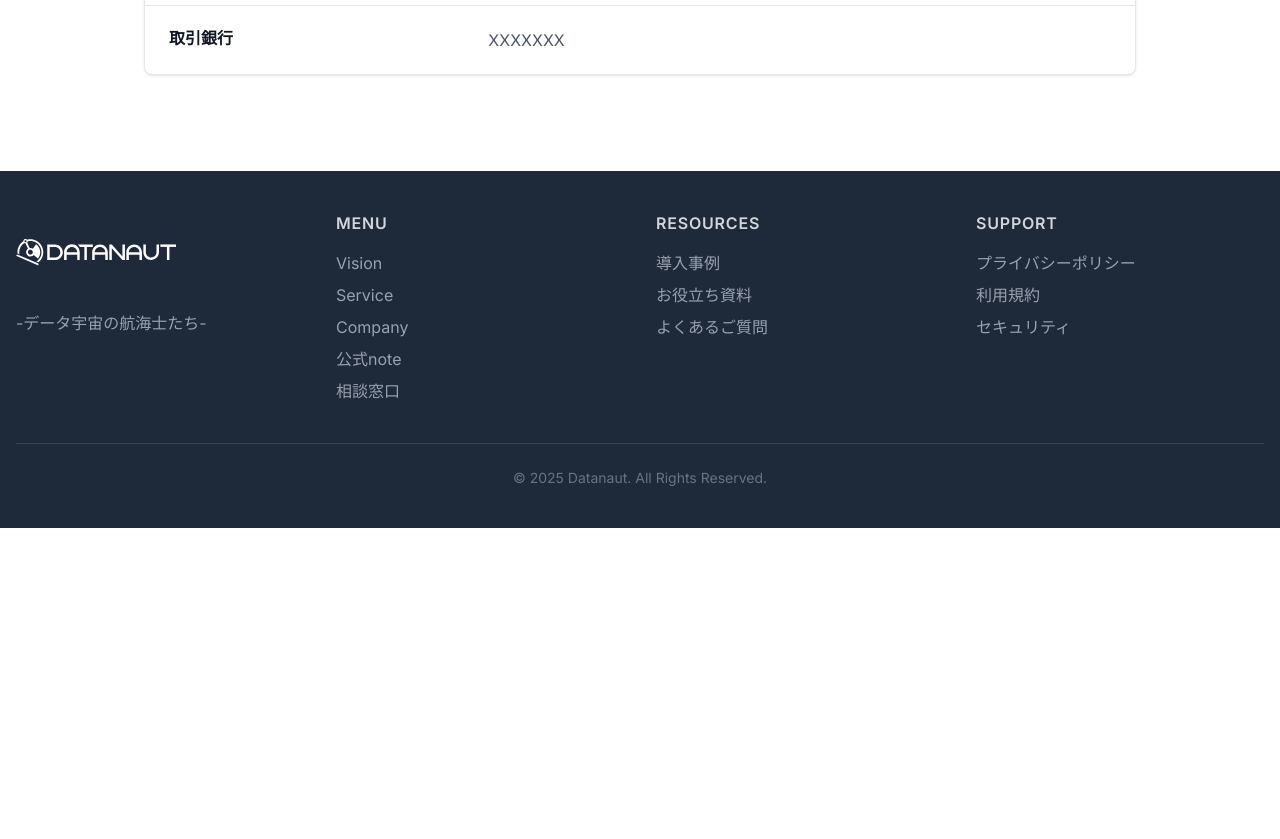
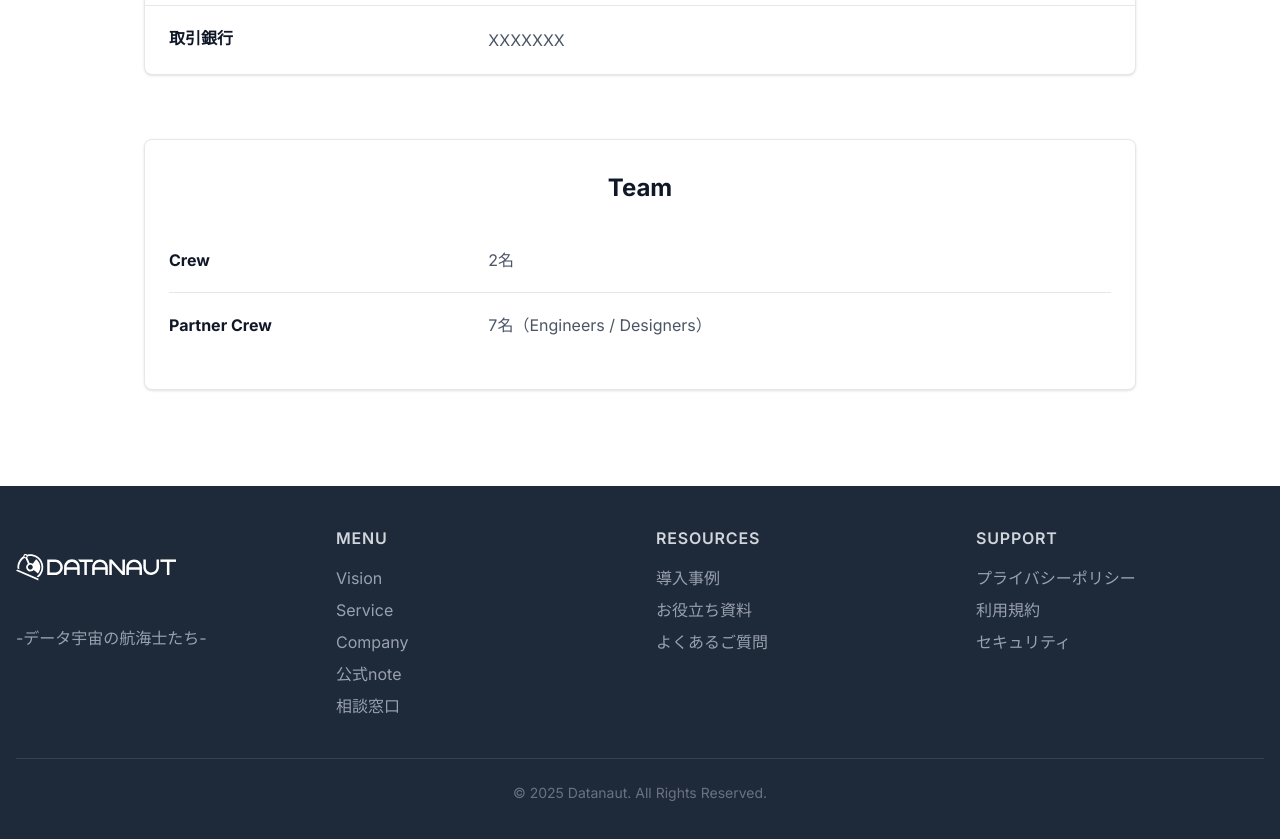
Before and after one commit to Datanaut-jp/ddp-website, a Next.js app: page /company in a window 1280 px wide. Shown: the part 2300-3139 px from the top of the page. Before the commit the page ends 2828 px from the top, so only its background shows below. Built offline with nearby package versions, Linux system fonts and the light colour scheme.

Commit message:
fix(company): 会社概要にTeam情報を追加

```diff
--- a/src/app/company/page.tsx
+++ b/src/app/company/page.tsx
@@ -60,6 +60,45 @@ const ProfileTable = () => {
   )
 }
 
+//
+// ▼▼▼ Team Section 追記部分 ▼▼▼
+//
+const TeamSection = () => {
+  const teamItems = [
+    { label: 'Crew', value: '2名' },
+    { label: 'Partner Crew', value: '7名（Engineers / Designers）' },
+  ]
+
+  return (
+    <div className="mt-16 rounded-lg border border-gray-200 bg-white shadow-sm">
+      <div className="px-6 py-8">
+        <h3 className="text-xl font-bold text-gray-900 sm:text-2xl text-center">
+          Team
+        </h3>
+
+        <div className="mt-6 divide-y divide-gray-200">
+          {teamItems.map((item) => (
+            <div
+              className="py-5 sm:grid sm:grid-cols-3 sm:gap-4"
+              key={item.label}
+            >
+              <dt className="text-sm font-bold text-gray-900 sm:text-base">
+                {item.label}
+              </dt>
+              <dd className="mt-1 text-sm text-gray-600 sm:col-span-2 sm:mt-0 sm:text-base">
+                {item.value}
+              </dd>
+            </div>
+          ))}
+        </div>
+      </div>
+    </div>
+  )
+}
+
+//
+// ▼ メインページ
+//
 export default function CompanyPage() {
   return (
     <div>
@@ -69,11 +108,11 @@ export default function CompanyPage() {
         <div className="container mx-auto max-w-4xl px-4">
           <ScrollAnimation>
             <div className="text-center">
-              {/* 修正: spanのblock切り替えで確実に改行 */}
               <h2 className="text-2xl font-bold tracking-tight text-gray-900 sm:text-4xl leading-snug">
                 <span>データを羅針盤に、</span>
                 <span className="block sm:inline">まだ見ぬ未来へ。</span>
               </h2>
+
               <div className="mt-8 space-y-6 text-left text-base leading-7 text-gray-700 sm:text-lg sm:leading-9">
                 <p>
                   Datanaut合同会社のウェブサイトへお越しいただき、誠にありがとうございます。
@@ -106,6 +145,7 @@ export default function CompanyPage() {
                   <br />
                   今後とも、皆様の変わらぬご支援とご指導を賜りますよう、心よりお願い申し上げます。
                 </p>
+
                 <div className="pt-8 text-right font-medium">
                   <p>Datanaut合同会社</p>
                   <p className="mt-1">CEO　橋本 玖都</p>
@@ -116,6 +156,7 @@ export default function CompanyPage() {
         </div>
       </section>
 
+      {/* 会社情報 */}
       <section className="bg-white py-16 sm:py-24">
         <div className="container mx-auto max-w-5xl px-4">
           <ScrollAnimation>
@@ -124,6 +165,11 @@ export default function CompanyPage() {
             </h2>
             <ProfileTable />
           </ScrollAnimation>
+
+          {/* ▼ Team 追加 */}
+          <ScrollAnimation>
+            <TeamSection />
+          </ScrollAnimation>
         </div>
       </section>
     </div>
```
